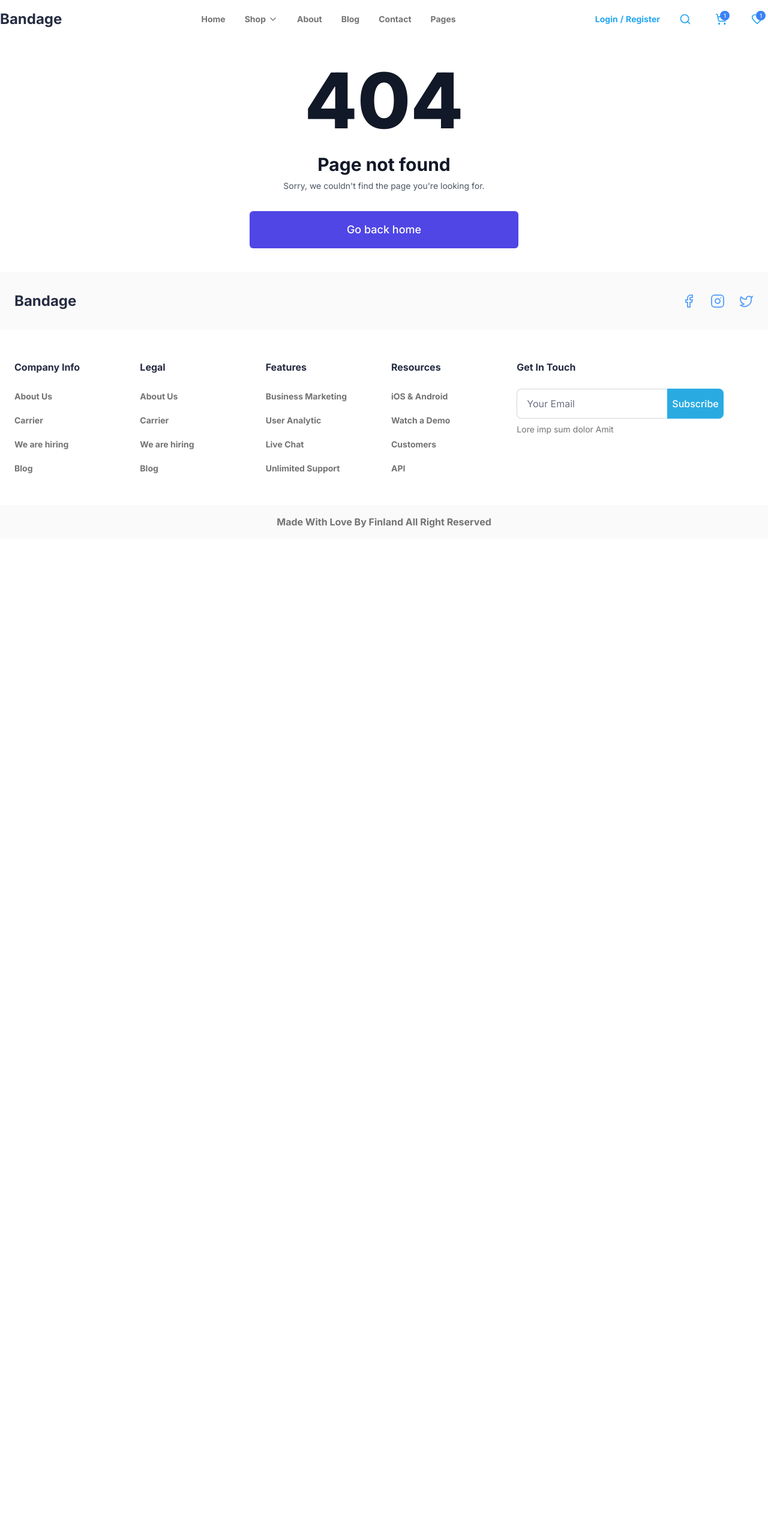
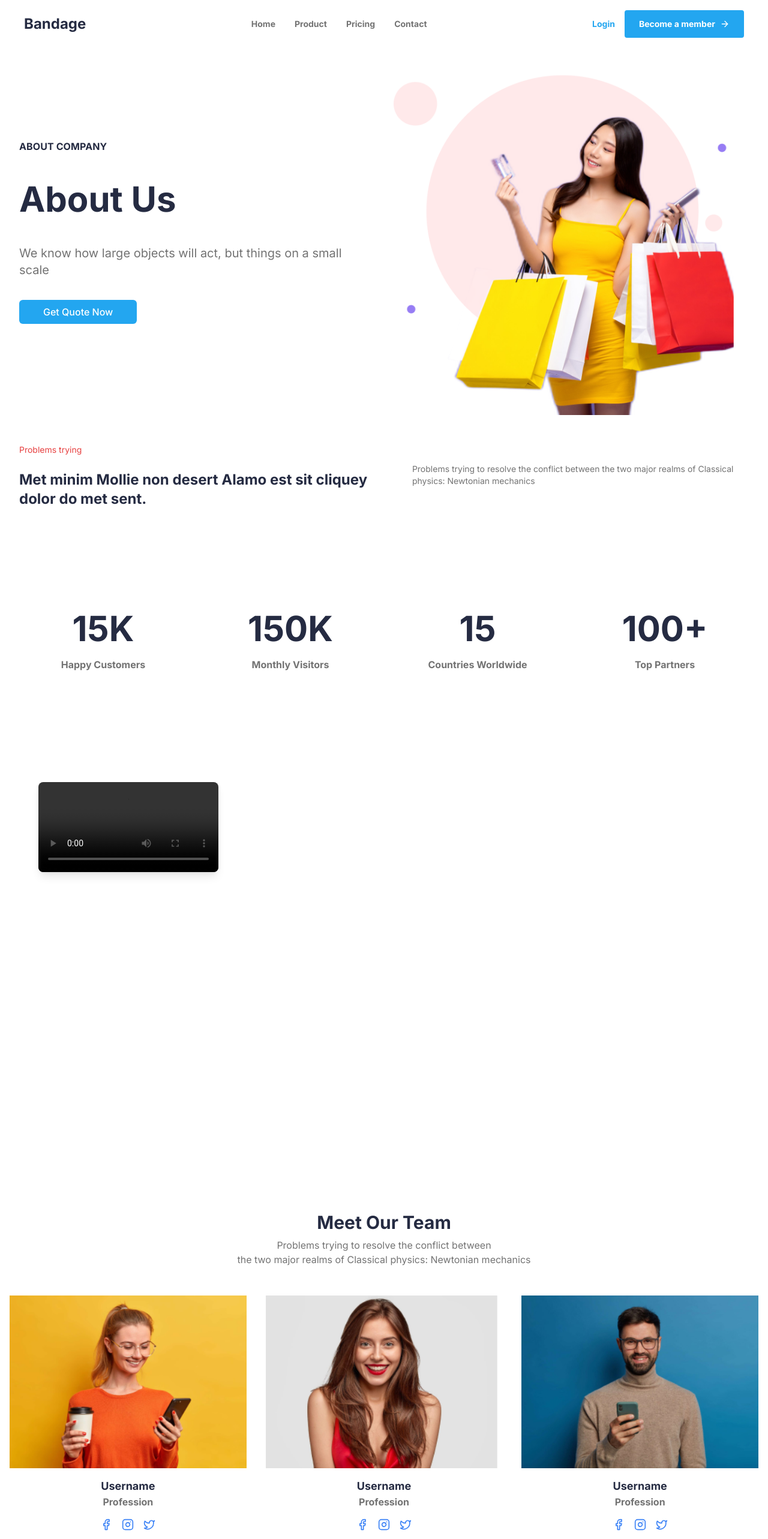
Before and after one commit to Abdul-Haseeb360/UI-Hackthon-, a Next.js app: page /about-v2 in a window 1280 px wide. Before the commit this address had no page. Shown: the top 2566 px of the page at 60% size. Before the commit the page ends 898 px from the top, so only its background shows below. Built offline with nearby package versions, Linux system fonts and the light colour scheme; grey boxes are pictures that could not be loaded.

Commit message:
fix:route-changes

```diff
--- a/src/app/Components/AboutNavebar.tsx
+++ b/src/app/Components/AboutNavebar.tsx
@@ -32,7 +32,7 @@ function ResponsiveNavbar() {
             <Link href="/blog" className="text-[14px] leading-[24px] font-bold text-[#737373] hover:text-blue-500">
               Pricing
             </Link>
-            <Link href="/contact" className="text-[14px] leading-[24px] font-bold text-[#737373] hover:text-blue-500">
+            <Link href="/contact-v2" className="text-[14px] leading-[24px] font-bold text-[#737373] hover:text-blue-500">
               Contact
             </Link>
           </nav>
--- a/src/app/Components/General-Navbar.tsx
+++ b/src/app/Components/General-Navbar.tsx
@@ -23,13 +23,13 @@ export default function   Navbar() {
             </Link>
             <div className="relative group">
               <button className="flex items-center gap-1 text-[14px] leading-[28px] font-bold text-[#737373] hover:text-blue-500">
-                <Link href="/shop">Shop</Link>
+                <Link href="/shop-v2">Shop</Link>
                 <ChevronDown className="h-4 w-4" />
               </button>
               {/* Add dropdown menu here if needed */}
             </div>
             <Link
-              href="/about"
+              href="/about-v2"
               className="text-[14px] leading-[24px] font-bold text-[#737373] hover:text-blue-500"
             >
               About
@@ -41,7 +41,7 @@ export default function   Navbar() {
               Blog
             </Link>
             <Link
-              href="/contact"
+              href="/contact-v2"
               className="text-[14px] leading-[24px] font-bold text-[#737373] hover:text-blue-500"
             >
               Contact
--- a/src/constant/data.ts
+++ b/src/constant/data.ts
@@ -88,10 +88,10 @@ export const items = [
 export const defaultCompanies: Company[] = [
   { name: "Hooli", url: "/images-v2/hooli.png" },
   { name: "Lyft", url: "/images-v2/lyft.png" },
-  { name: "Feather", url: "/images-v2/MercadoLibre.png" },
+  { name: "Feather", url: "/images-v2/mercadoLibre.png" },
   { name: "Stripe", url: "/images-v2/stripe.png" },
   { name: "AWS", url: "/images-v2/aws.png" },
-  { name: "Reddit", url: "/images-v2/Reddit.png" },
+  { name: "Reddit", url: "/images-v2/reddit.png" },
 ];
 export const stats = [
   { number: "15K", text: "Happy Customers" },
@@ -121,7 +121,7 @@ export const contactCards = [
 
 export const posts = [
   {
-    image: "/images-v2/Road.png",
+    image: "/images-v2/road.png",
     tags: ["Google", "Trending", "New"],
     title: "Loudest à la Madison #1 (L'integral)",
     description: "We focus on ergonomics and meeting you where you work. It's only a keystroke away.",
@@ -129,7 +129,7 @@ export const posts = [
     comments: 10,
   },
   {
-    image: "/images-v2/Car.png",
+    image: "/images-v2/car.png",
     tags: ["Google", "Trending", "New"],
     title: "Loudest à la Madison #1 (L'integral)",
     description: "We focus on ergonomics and meeting you where you work. It's only a keystroke away.",
@@ -137,7 +137,7 @@ export const posts = [
     comments: 10,
   },
   {
-    image: "/images-v2/Umbrailla.png",
+    image: "/images-v2/umbrailla.png",
     tags: ["Google", "Trending", "New"],
     title: "Loudest à la Madison #1 (L'integral)",
     description: "We focus on ergonomics and meeting you where you work. It's only a keystroke away.",
@@ -149,19 +149,19 @@ export const posts = [
 export const teamMembers = [
   {
     id: 1,
-    image: "/images-v2/Memeber1.png", // Replace with actual image path
+    image: "/images-v2/memeber1.png", // Replace with actual image path
     name: "Username",
     profession: "Profession",
   },
   {
     id: 2,
-    image: "/images-v2/Memeber2.png", // Replace with actual image path
+    image: "/images-v2/memeber2.png", // Replace with actual image path
     name: "Username",
     profession: "Profession",
   },
   {
     id: 3,
-    image: "/images-v2/Memeber3.jpg", // Replace with actual image path
+    image: "/images-v2/memeber3.jpg", // Replace with actual image path
     name: "Username",
     profession: "Profession",
   },
```
Also changed, not shown: src/app/about-v2/page.tsx (renamed from src/app/About/page.tsx), src/app/contact-v2/page.tsx (renamed from src/app/Contact/page.tsx), src/app/shop-v2/page.tsx (renamed from src/app/Shop/page.tsx).
